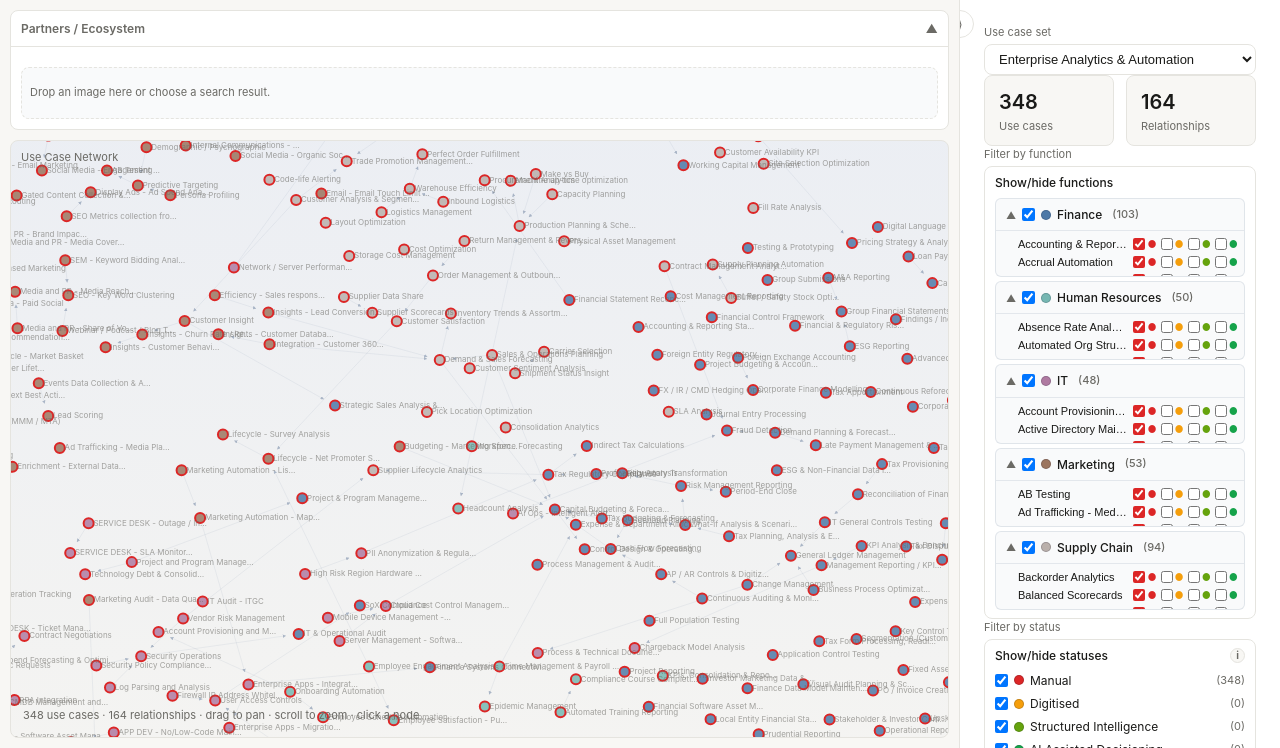
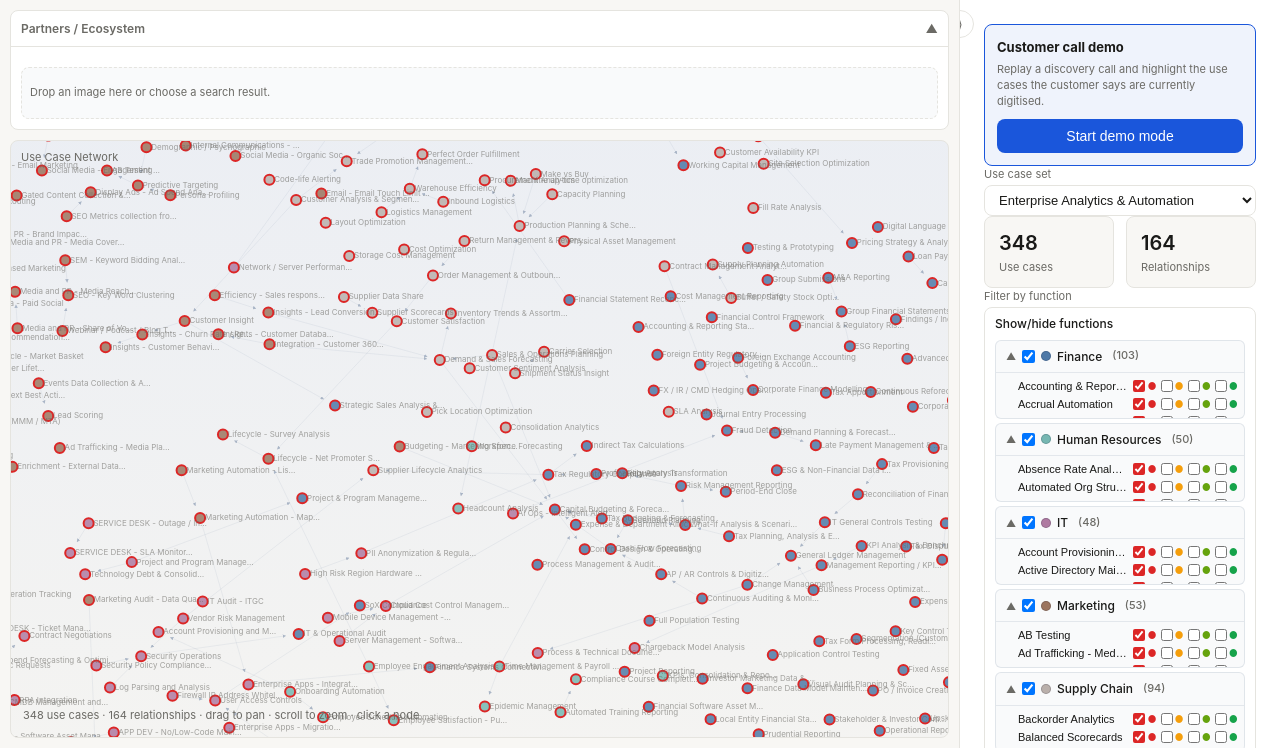
Before and after one commit to brfrancis/sc-toolkit, a Flask app: page /uci in a window 1280 px wide. Shown: the part 52-800 px from the top of the page. Run offline with Flask 3, Linux system fonts and the light colour scheme; some libraries are stand-ins or nearby versions.

Commit message:
Add use case customer call demo mode

```diff
--- a/static/js/network-graph.js
+++ b/static/js/network-graph.js
@@ -11,6 +11,8 @@ window.addEventListener('load', function () {
   const sideToggle = document.getElementById('side-toggle');
   const detailPane = document.getElementById('node-inspector-pane');
   const detailToggle = document.getElementById('detail-toggle');
+  const demoModeButton = document.getElementById('demo-mode-button');
+  const demoModeResults = document.getElementById('demo-mode-results');
 
   if (!svgEl || typeof GRAPH_DATA === 'undefined' || typeof d3 === 'undefined') {
     if (info) info.textContent = 'Graph failed to initialise — check console.';
@@ -147,6 +149,17 @@ window.addEventListener('load', function () {
   function nodeStrokeWidth(d) {
     if (selectedNode === d) return 2.5;
     return 2;
+  }
+
+  function setDemoHighlights(useCaseIds) {
+    const highlighted = new Set(useCaseIds);
+    allNodes.forEach(useCase => {
+      useCaseStatuses.set(useCase.id, highlighted.has(useCase.id) ? 'digitised' : 'manual');
+    });
+    visibleStatuses.add('digitised');
+    node.classed('demo-highlight', d => highlighted.has(d.id));
+    syncUseCaseStatusCheckboxes();
+    refresh();
   }
 
   function edgeOpacity(d) {
@@ -561,6 +574,29 @@ window.addEventListener('load', function () {
     });
   }
 
+  if (demoModeButton && typeof DEMO_SCENARIO !== 'undefined' && DEMO_SCENARIO) {
+    demoModeButton.addEventListener('click', () => {
+      const active = demoModeButton.getAttribute('aria-pressed') === 'true';
+      if (active) {
+        setDemoHighlights([]);
+        demoModeButton.setAttribute('aria-pressed', 'false');
+        demoModeButton.classList.remove('is-active');
+        demoModeButton.textContent = 'Start demo mode';
+        if (demoModeResults) demoModeResults.hidden = true;
+        info.textContent = `${allNodes.length} use cases · ${allEdges.length} relationships · drag to pan · scroll to zoom · click a node`;
+        return;
+      }
+
+      const demoUseCases = (DEMO_SCENARIO.digitised_use_cases || []).filter(id => nodeById[id]);
+      setDemoHighlights(demoUseCases);
+      demoModeButton.setAttribute('aria-pressed', 'true');
+      demoModeButton.classList.add('is-active');
+      demoModeButton.textContent = 'Exit demo mode';
+      if (demoModeResults) demoModeResults.hidden = false;
+      info.textContent = `Demo mode · ${demoUseCases.length} customer use cases highlighted as digitised`;
+    });
+  }
+
   if (detailToggle && layout) {
     detailToggle.addEventListener('click', () => {
       const open = !layout.classList.contains('detail-open');
--- a/templates/usecase-intelligence/index.html
+++ b/templates/usecase-intelligence/index.html
@@ -186,6 +186,16 @@ html, body { height: 100%; overflow: hidden; }
   padding: 6px 10px; font-size: 13px; border: 1px solid var(--border);
   border-radius: var(--radius); background: var(--bg); color: var(--text); width: 100%;
 }
+.demo-mode-card { border: 1px solid var(--accent); border-radius: var(--radius); padding: 12px; background: color-mix(in srgb, var(--accent) 7%, var(--bg)); }
+.demo-mode-card h3 { font-size: 13px; margin-bottom: 4px; }
+.demo-mode-card p { color: var(--text-muted); font-size: 11px; line-height: 1.45; margin-bottom: 9px; }
+.demo-mode-button { width: 100%; }
+.demo-mode-button.is-active { background: #166534; }
+.demo-mode-results { border-top: 1px solid var(--border); margin-top: 10px; padding-top: 10px; }
+.demo-mode-results p { color: var(--text); margin-bottom: 7px; }
+.demo-mode-links { display: flex; flex-direction: column; gap: 5px; }
+.demo-mode-links a { font-size: 12px; font-weight: 600; color: var(--accent); }
+.demo-highlight { filter: drop-shadow(0 0 5px #f59e0b); }
 .filter-panel {
   width: 100%;
   border: 1px solid var(--border);
@@ -413,6 +423,20 @@ html, body { height: 100%; overflow: hidden; }
     <button class="side-toggle" id="side-toggle" aria-expanded="true" aria-controls="side-pane-content">⟩</button>
     <div class="side-pane-content" id="side-pane-content">
       <div class="pane-controls">
+        {% if demo_scenario %}
+        <section class="demo-mode-card" aria-labelledby="demo-mode-title">
+          <h3 id="demo-mode-title">Customer call demo</h3>
+          <p>Replay a discovery call and highlight the use cases the customer says are currently digitised.</p>
+          <button type="button" class="btn-primary demo-mode-button" id="demo-mode-button" aria-pressed="false">Start demo mode</button>
+          <div class="demo-mode-results" id="demo-mode-results" hidden aria-live="polite">
+            <p><strong>{{ demo_scenario.digitised_use_cases|length }} use cases highlighted</strong> from the call with {{ demo_scenario.customer }}.</p>
+            <div class="demo-mode-links">
+              <a href="{{ url_for('uci_bp.uci_demo_document', document_type='transcript', dataset=selected_dataset) }}">Read the call transcript →</a>
+              <a href="{{ url_for('uci_bp.uci_demo_document', document_type='report', dataset=selected_dataset) }}">View adjacent use case report →</a>
+            </div>
+          </div>
+        </section>
+        {% endif %}
         <div>
           <div class="ctrl-label">Use case set</div>
           <select id="dataset-select">
@@ -501,6 +525,7 @@ Example: Risk scoring, triage suggestions, fraud alerts -> Human or Guard-railed
 {% block scripts %}
 <script>const GRAPH_DATA = {{ graph_json | safe }};</script>
 <script>const SELECTED_DATASET = {{ selected_dataset | tojson }};</script>
+<script>const DEMO_SCENARIO = {{ demo_scenario | tojson }};</script>
 <script src="https://cdnjs.cloudflare.com/ajax/libs/d3/7.8.5/d3.min.js"></script>
 <script src="/static/js/tag-input.js"></script>
 <script src="/static/js/network-graph.js"></script>
--- a/usecase_intelligence/routes.py
+++ b/usecase_intelligence/routes.py
@@ -9,6 +9,75 @@ import os
 
 
 uci_bp = Blueprint('uci_bp', __name__, url_prefix='/uci')
+
+
+DEMO_SCENARIOS = {
+    'Insurance_Ops': {
+        'customer': 'Northstar Specialty Insurance',
+        'call_date': '18 July 2026',
+        'digitised_use_cases': [
+            'New Business Submission Intake & Triage',
+            'Risk Data Extraction & Structuring',
+            'Policy Issuance',
+            'Invoice Generation',
+            'Payment Matching & Reconciliation',
+        ],
+        'adjacent_use_cases': [
+            {
+                'name': 'Submission Prioritisation & Scoring',
+                'why': 'It builds on the structured submission data already captured and can direct underwriters to the highest-value and most time-sensitive risks.',
+            },
+            {
+                'name': 'Appetite Matching & Risk Qualification',
+                'why': 'The existing intake and extraction workflow provides the fields needed to identify out-of-appetite submissions earlier.',
+            },
+            {
+                'name': 'Claims Triage & Severity Scoring',
+                'why': 'The same document extraction and routing patterns can be reused in claims, reducing delivery effort while extending value.',
+            },
+        ],
+        'transcript': [
+            ('Consultant', 'Could you walk me through the parts of insurance operations that are digitised today?'),
+            ('Customer', 'New business submissions arrive through our digital intake workflow and are triaged into the underwriting queue.'),
+            ('Customer', 'We also extract and structure the core risk data before it reaches an underwriter, although the underwriting decision itself remains manual.'),
+            ('Customer', 'Once a risk is bound, policy issuance and invoice generation run in our policy platform.'),
+            ('Customer', 'Payment matching and reconciliation are digitised too, with an operations analyst handling exceptions.'),
+            ('Consultant', 'That gives us a strong data foundation. We will map those capabilities and identify the closest opportunities that reuse them.'),
+        ],
+    },
+    'Analytics': {
+        'customer': 'Aperture Consumer Products',
+        'call_date': '22 July 2026',
+        'digitised_use_cases': [
+            'Capital Budgeting & Forecasting',
+            'Reconciliation of Financial & Operational Systems',
+            'Management Reporting / KPI Analysis',
+            'Cash Flow Forecasting',
+            'Business Performance Reporting',
+        ],
+        'adjacent_use_cases': [
+            {
+                'name': 'What-if Analysis & Scenario Modelling',
+                'why': 'It can reuse the reconciled finance and operational data already feeding capital forecasts to compare decisions more quickly.',
+            },
+            {
+                'name': 'KPI Analysis & Benchmarking',
+                'why': 'The current KPI and performance reporting layer supplies governed measures that can be extended into consistent internal and external benchmarks.',
+            },
+            {
+                'name': 'Demand Planning & Forecasting',
+                'why': 'Combining existing cash-flow and performance signals with demand drivers connects financial planning more directly to operations.',
+            },
+        ],
+        'transcript': [
+            ('Consultant', 'Which analytics use cases are already digitised across the organisation?'),
+            ('Customer', 'Finance runs capital budgeting and forecasting in our planning platform, supported by a digital reconciliation between finance and operational systems.'),
+            ('Customer', 'Management KPI analysis and business performance reporting are delivered through governed dashboards.'),
+            ('Customer', 'Treasury also has a digitised cash-flow forecast. Teams still interpret the outputs and agree actions manually.'),
+            ('Consultant', 'We will mark those as digitised, then look for adjacent use cases that can reuse the same data, controls, and reporting layer.'),
+        ],
+    },
+}
 
 
 @uci_bp.route('')
@@ -63,6 +132,7 @@ def uci_index():
             edge_count=0,
             dataset_options=[],
             selected_dataset=None,
+            demo_scenario=None,
         )
 
     requested_dataset = (request.args.get('dataset') or '').strip()
@@ -109,6 +179,26 @@ def uci_index():
         edge_count=len(edges),
         dataset_options=[{'prefix': d['prefix'], 'label': d['label']} for d in dataset_options],
         selected_dataset=selected_option['prefix'],
+        demo_scenario=DEMO_SCENARIOS.get(selected_option['prefix']),
+    )
+
+
+@uci_bp.route('/demo/<document_type>')
+def uci_demo_document(document_type):
+    if document_type not in ('transcript', 'report'):
+        return 'Not found', 404
+
+    dataset = (request.args.get('dataset') or '').strip()
+    scenario = DEMO_SCENARIOS.get(dataset)
+    if not scenario:
+        return 'Demo scenario not found', 404
+
+    return render_template(
+        'usecase-intelligence/demo-document.html',
+        active='uci',
+        document_type=document_type,
+        dataset=dataset,
+        scenario=scenario,
     )
 
 
```
Also changed, not shown: templates/usecase-intelligence/demo-document.html (added, +39 -0 lines).
